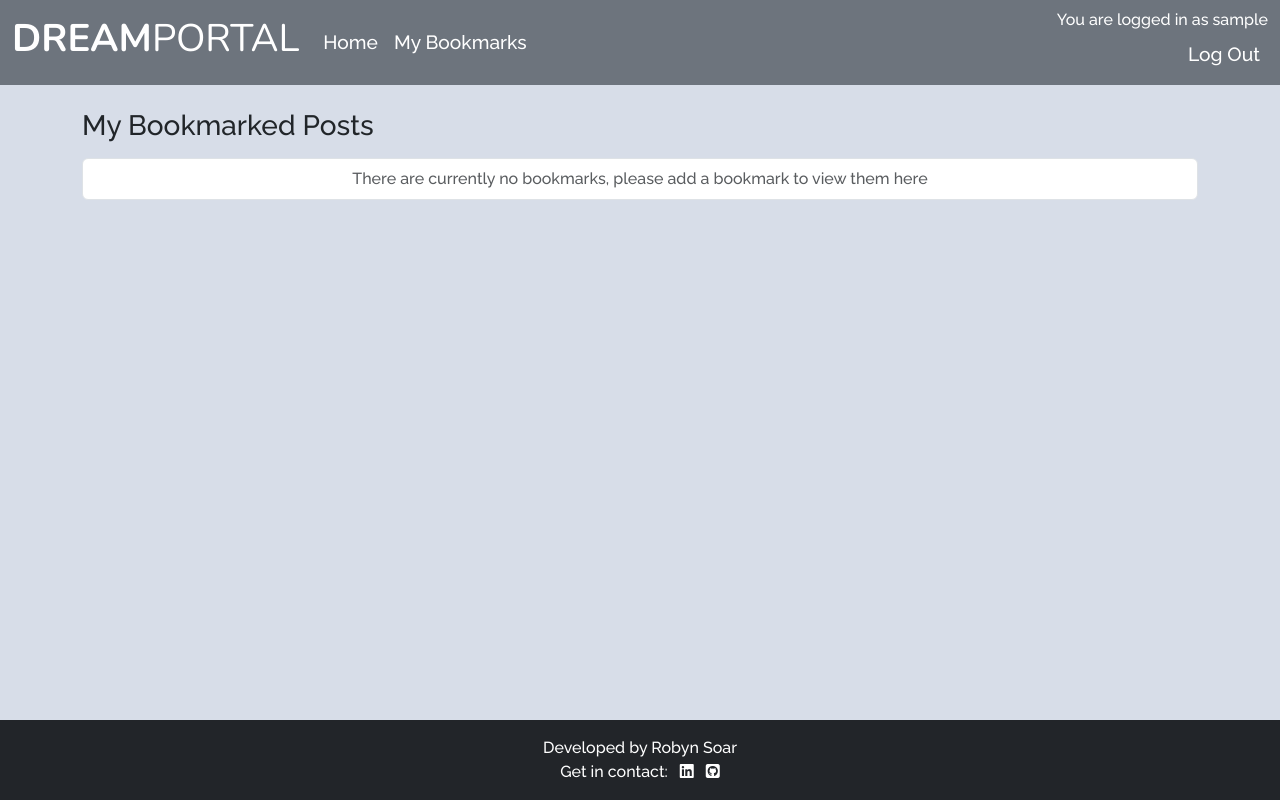
After one commit to RobynSoar/dream-portal, a Django app: page /bookmarks/bookmarks/ in a window 1280 px wide. The commit adds this page. Run offline with Django 4.2, Linux system fonts and the light colour scheme; the visitor is signed in with stand-in values (Sample User, id 1); data that the repository does not hold is empty; some libraries are stand-ins or nearby versions.

Commit message:
Create frontend for bookmarkrks app

```diff
--- /dev/null
+++ b/bookmarks/templates/bookmarks/my_bookmarks.html
@@ -0,0 +1,27 @@
+{% extends 'base.html' %}
+{% load static %}
+{% load i18n %}
+{% block head_title %}{% trans "My Bookmarked Posts" %}{% endblock head_title %}
+{% block content %}
+
+<!-- My_bookmarks.html Content Starts -->
+<div class="container mt-4">
+    <h3 class="mb-3">{% trans "My Bookmarked Posts" %}</h3>
+
+    <ul class="list-group">
+        {% for post in bookmarked_posts %}
+        <li class="list-group-item d-flex justify-content-between align-items-center">
+            <a href="{% url 'post_detail' post.slug %}" class="post-link">
+                <strong>{{ post.title }}</strong>
+            </a>
+            <p class="text-muted mb-0">by {{ post.author }}</p>
+        </li>
+        {% empty %}
+        <li class="list-group-item text-center text-muted">
+            {% trans "There are currently no bookmarks, please add a bookmark to view them here" %}
+        </li>
+        {% endfor %}
+    </ul>
+</div>
+<!-- My_bookmarks.html Content Ends -->
+{% endblock %}
--- a/bookmarks/urls.py
+++ b/bookmarks/urls.py
@@ -3,5 +3,5 @@ from . import views
 
 urlpatterns = [
     path('add/<slug:slug>/', views.add_bookmark, name='add_bookmark'),
-    path('my/', views.my_bookmarks, name='my_bookmarks'),
+    path('bookmarks/', views.my_bookmarks, name='my_bookmarks'),
 ]
--- a/bookmarks/views.py
+++ b/bookmarks/views.py
@@ -51,22 +51,24 @@ def my_bookmarks(request):
 
     If the user is authenticated, their bookmarked posts will be shown.
     """
-    if request.user.is_authenticated:
-        # Retrieve all bookmarks for the logged-in user
-        bookmarks = Bookmark.objects.filter(user=request.user)
-
-        # Fetch the posts related to bookmarks
-        bookmarked_posts = [bookmark.post for bookmark in bookmarks]
-
-        return render(
-            request,
-            'bookmarks/my_bookmarks.html',
-            {
-                'bookmarked_posts': bookmarked_posts
-            }
-        )
-    else:
+    if not request.user.is_authenticated:
         messages.add_message(
             request, messages.ERROR,
             'You need to be logged in to view your bookmarks.'
         )
+
+        return HttpResponseRedirect(reverse('account_login'))
+
+    # Retrieve all bookmarks for the logged-in user
+    bookmarks = Bookmark.objects.filter(user=request.user)
+
+    # Fetch the posts related to bookmarks
+    bookmarked_posts = [bookmark.post for bookmark in bookmarks]
+
+    return render(
+        request,
+        'bookmarks/my_bookmarks.html',
+        {
+            'bookmarked_posts': bookmarked_posts
+        }
+    )
--- a/dream-portal/urls.py
+++ b/dream-portal/urls.py
@@ -21,6 +21,7 @@ from home.views import dream_home
 urlpatterns = [
     path('admin/', admin.site.urls),
     path('home/', dream_home, name='home'),
+    path('bookmarks/', include('bookmarks.urls')),
     path("accounts/", include("allauth.urls")),
     path('summernote/', include('django_summernote.urls')),
     path('', include('home.urls'), name="home-urls"),
--- a/templates/base.html
+++ b/templates/base.html
@@ -1,5 +1,6 @@
 {% load static %}
 {% url 'home' as home_url %}
+{% url 'my_bookmarks' as bookmarks_url %}
 {% url 'account_login' as login_url %}
 {% url 'account_signup' as signup_url %}
 {% url 'account_logout' as logout_url %}
@@ -55,6 +56,12 @@
                     <li class="nav-item">
                         <a class="nav-link {% if request.path == home_url %}active{% endif %}" aria-current="page"
                             href="{% url 'home' %}">Home</a>
+                    </li>
+                    <li class="nav-item">
+                        {% if user.is_authenticated %}
+                        <a class="nav-link {% if request.path.startswith == bookmarks_url %}active{% endif %}" aria-current="page"
+                            href="{% url 'my_bookmarks' %}">My Bookmarks</a>
+                        {% endif %}
                     </li>
                 </ul>
                 <!-- Displays/hides certain nav links based on account status -->
```
Also changed, not shown: home/templates/home/post_detail.html (+21 -0 lines), home/views.py (+9 -0 lines).
